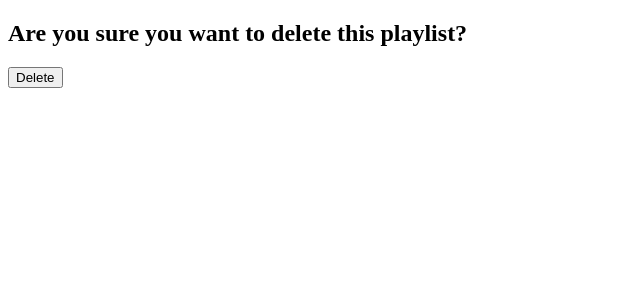
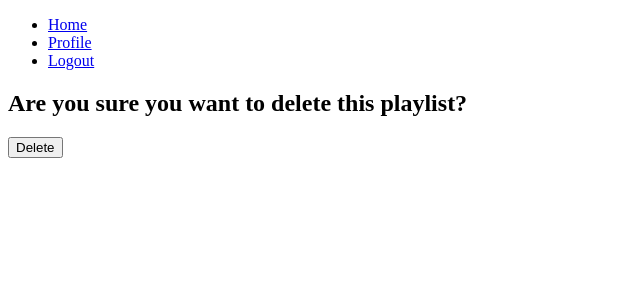
Before and after one commit to WildxHV/Musify, a Django app: page /playlist/delete/1/ in a window 1280 px wide. Shown: the top 300 px of the page, without its empty margins (0-640 px from the left). Run offline with Django 3.2, Linux system fonts and the light colour scheme; a user stored in the database is signed in; data comes from the database, SQL or seed files in the repository.

Commit message:
added menu

```diff
--- a/accounts/urls.py
+++ b/accounts/urls.py
@@ -5,6 +5,7 @@ urlpatterns = [
     path('',views.home ,name='home'),
     path('register/',views.register, name='register'),
     path('login/',views.login_view, name='login'),
+    path('logout/',views.logout, name='logout'),
     path('profile/',views.profile, name='profile'),
     path('playlists/',views.playlists, name='playlists'),
     path('playlist/create/',views.create_playlist, name='create_playlist'),
--- a/accounts/views.py
+++ b/accounts/views.py
@@ -8,6 +8,10 @@ from django.contrib.auth.forms import AuthenticationForm
 def home(request):
     songs = Song.objects.all()
     return render(request, 'home.html',{'songs':songs})
+
+def logout(request):
+    logout(request)
+    return redirect('login')
 
 def register(request):
     if request.method == 'POST':
--- a/templates/base.html
+++ b/templates/base.html
@@ -5,6 +5,16 @@
     <meta name="viewport" content="width=device-width, initial-scale=1.0">
 </head>
 <body>
+    <ul>
+        <li><a href="{% url 'home' %}">Home</a></li>
+        {% if user.is_authenticated %}
 
+        <li><a href="{% url 'profile' %}">Profile</a></li>
+        <li><a href="{% url 'logout' %}">Logout</a></li>
+        {% else %}
+        <li><a href="{% url 'login' %}">login</a></li>
+        <li><a href="{% url 'register' %}">Register</a></li>
+        {% endif %}
+    </ul>
 </body>
 </html>
--- a/templates/home.html
+++ b/templates/home.html
@@ -6,6 +6,7 @@
     <title>Musify | Home</title>
 </head>
 <body>
+        {% include 'base.html' %}
     <h2>Songs</h2>
 
     <ul>
--- a/templates/login.html
+++ b/templates/login.html
@@ -6,6 +6,7 @@
     <title>Login</title>
 </head>
 <body>
+    {% include 'base.html' %}
     <h2>Login</h2>
 
     <form action="" method="POST">
--- a/templates/playlist_confirm_delete.html
+++ b/templates/playlist_confirm_delete.html
@@ -6,6 +6,7 @@
     <title>Delete</title>
 </head>
 <body>
+    {% include 'base.html' %}
     <h2>Are you sure you want to delete this playlist?</h2>
     <form method="POST">
         {% csrf_token %}
--- a/templates/playlist_form.html
+++ b/templates/playlist_form.html
@@ -6,6 +6,7 @@
     <title>Create/Update Playlist</title>
 </head>
 <body>
+    {% include 'base.html' %}
     <h2>Create/Update Playlist</h2>
 
     <form action="" method="POST">
--- a/templates/playlists.html
+++ b/templates/playlists.html
@@ -6,6 +6,7 @@
     <title>Playlists</title>
 </head>
 <body>
+    {% include 'base.html' %}
     <h2>Playlists</h2>
 
     <ul>
--- a/templates/profile.html
+++ b/templates/profile.html
@@ -6,6 +6,7 @@
     <title>Profile</title>
 </head>
 <body>
+    {% include 'base.html' %}
     <h2>Login</h2>
 
     <form method="POST" enctype="multipart/form-data">
--- a/templates/register.html
+++ b/templates/register.html
@@ -6,6 +6,7 @@
     <title>Register</title>
 </head>
 <body>
+    {% include 'base.html' %}
     <h2>Register</h2>
 
     <form action="" method="POST">
--- a/templates/search.html
+++ b/templates/search.html
@@ -6,6 +6,7 @@
     <title>Search</title>
 </head>
 <body>
+    {% include 'base.html' %}
     <h2>Search</h2>
     <form method="GET">
         <input type="text" name="q" placeholder="Search.....">
```
